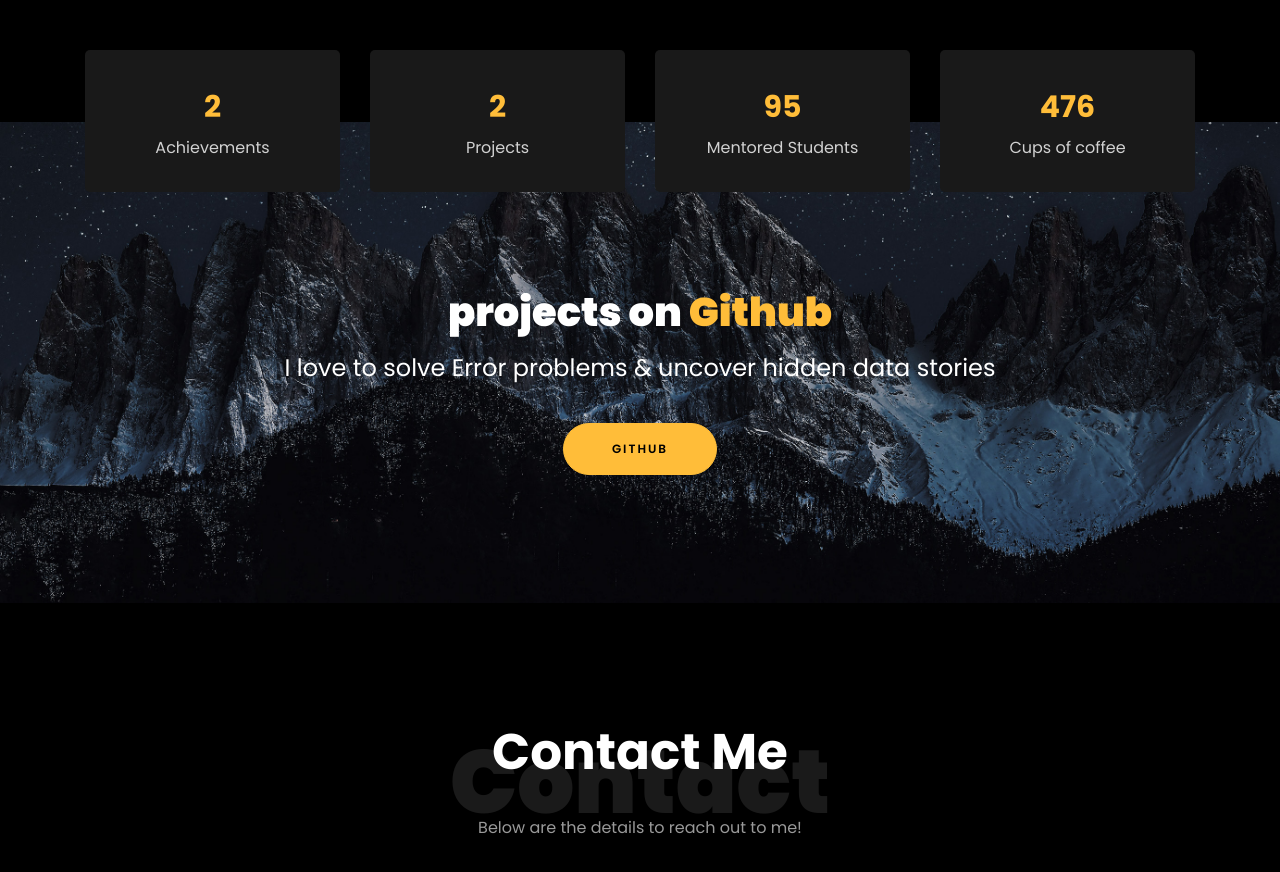
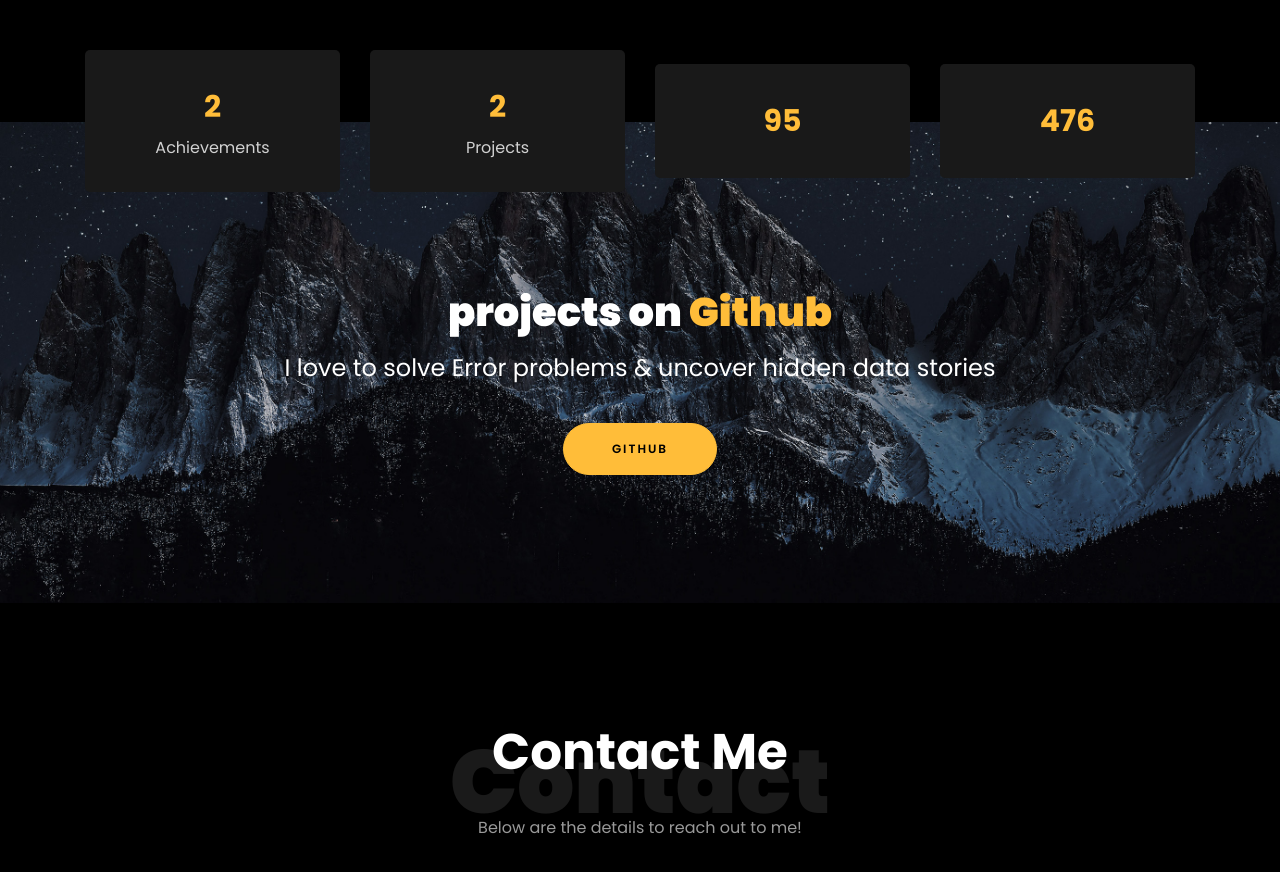
Before and after one commit to ImranKhanBasti/Own-Portfolio, a plain HTML site: page index.html in a window 1280 px wide. Shown: the part 4000-4872 px from the top of the page. Drawn offline with Linux system fonts and the light colour scheme; files whose address does not match are found by name.

Commit message:
Update index.html

```diff
--- a/index.html
+++ b/index.html
@@ -456,7 +456,7 @@
             <div class="block-18">
               <div class="text">
                 <strong class="number" data-number="100">0</strong>
-                <span>Mentored Students</span>
+
               </div>
             </div>
           </div>
@@ -464,7 +464,7 @@
             <div class="block-18">
               <div class="text">
                 <strong class="number" data-number="500">0</strong>
-                <span>Cups of coffee</span>
+
               </div>
             </div>
           </div>
```
